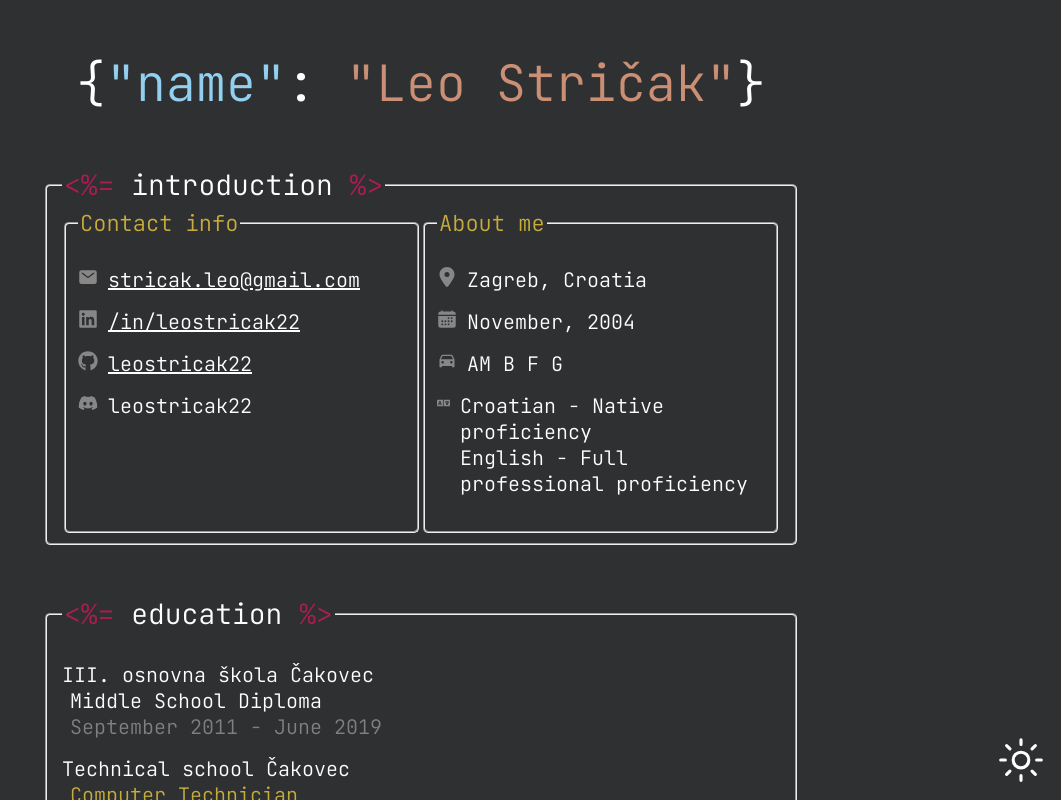
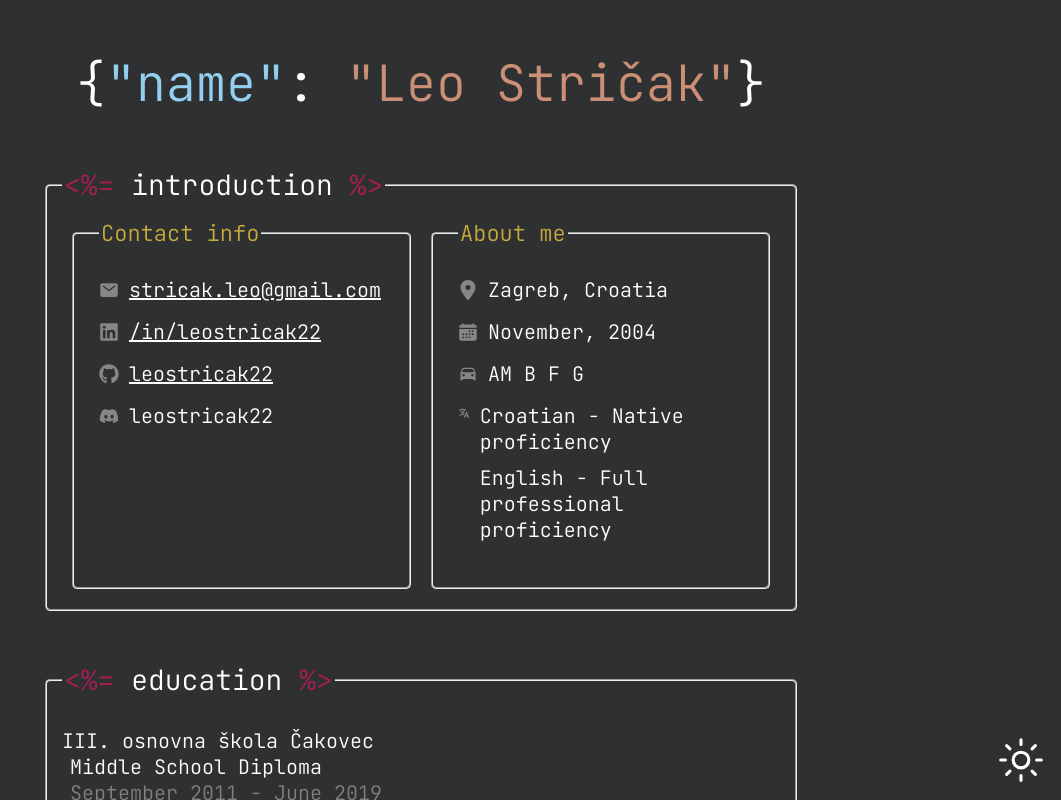
Before and after one commit to leostricak22/Resume, a React (Create React App) app: page / in a window 1280 px wide. Shown: the top 800 px of the page, without its empty margins (219-1280 px from the left). Built offline with nearby package versions, Linux system fonts and the light colour scheme.

Commit message:
fix: Design changes

```diff
--- a/src/App.js
+++ b/src/App.js
@@ -13,12 +13,16 @@ function App() {
             document.documentElement.style.setProperty('--themeBackgroundColor', "#d0d1d3");
             document.documentElement.style.setProperty('--themeJsonNameColor', "#000");
             document.documentElement.style.setProperty('--themeJsonValueColor', "#000");
+            document.documentElement.style.setProperty('--themeGold', "#775900");
+            document.documentElement.style.setProperty('--themeIconColor', "#000");
         } else {
             setTheme("dark");
             document.documentElement.style.setProperty('--themeColor', "#fff");
             document.documentElement.style.setProperty('--themeBackgroundColor', "#2f3032");
             document.documentElement.style.setProperty('--themeJsonNameColor', "#93D0F0");
             document.documentElement.style.setProperty('--themeJsonValueColor', "#CB8F76");
+            document.documentElement.style.setProperty('--themeGold', "#c7ac3c");
+            document.documentElement.style.setProperty('--themeIconColor', "#888787");
         }
     }
 
--- a/src/SectionData.js
+++ b/src/SectionData.js
@@ -1,5 +1,5 @@
-import {IoCalendar, IoCar, IoMail} from "react-icons/io5";
-import {FaDiscord, FaGithub, FaLanguage, FaLinkedin} from "react-icons/fa";
+import {IoCalendar, IoCar, IoLanguage, IoMail} from "react-icons/io5";
+import {FaDiscord, FaGithub, FaLinkedin} from "react-icons/fa";
 import {FaLocationDot} from "react-icons/fa6";
 
 const introductionSection = {
@@ -48,7 +48,7 @@ const introductionSection = {
                     value: "AM B F G"
                 },
                 {
-                    icon: <FaLanguage />,
+                    icon: <IoLanguage />,
                     value: [
                         "Croatian - Native proficiency",
                         "English - Full professional proficiency"
--- a/src/components/List.js
+++ b/src/components/List.js
@@ -22,8 +22,8 @@ export default function List({list}) {
             {
                 list && list.map((item) => {
                     return (
-                        <li className={(Array.isArray(item.value) && "multipleList")}>
-                            <div className="iconList">
+                        <li>
+                            <div className={"iconList " + (Array.isArray(item.value) && "multipleList")}>
                                 {item.icon && item.icon}
                                 {item.href && <a href={item.href}>{getItemValue(item)}</a>}
                                 {!item.href && (getItemValue(item))}
--- a/src/index.css
+++ b/src/index.css
@@ -8,7 +8,8 @@
   --themeBackgroundColor: #2f3032;
   --themeJsonNameColor: #93D0F0;
   --themeJsonValueColor: #CB8F76;
-
+  --themeGold: #c7ac3c;
+  --themeIconColor: #888787;
 }
 
 body {
@@ -65,13 +66,15 @@ li {
 }
 
 .subSectionTitle {
-  color: #c7ac3c;
+  color: var(--themeGold);
   font-size: 22px;
 }
 
 .subSection {
   border-radius: 5px;
   width: 100%;
+  margin: 10px;
+  padding-left: 25px;
 }
 
 ul {
@@ -92,12 +95,13 @@ ul li {
 ul li svg {
   margin-right: 10px;
   font-size: 20px;
-  color: #888787;
+  color: var(--themeIconColor);
 }
 
 .iconList {
-    display: flex;
-    justify-content: flex-start;
+  display: flex;
+  justify-content: flex-start;
+  align-items: center;
 }
 
 a {
@@ -106,8 +110,7 @@ a {
 }
 
 p.list {
-  margin: 0;
-  padding: 0;
+  margin: 0 0 10px;
 }
 
 .multipleList {
@@ -128,7 +131,7 @@ li span.moreInfo {
 }
 
 .gold {
-  color: #c7ac3c;
+  color: var(--themeGold);
 }
 
 #theme {
```
